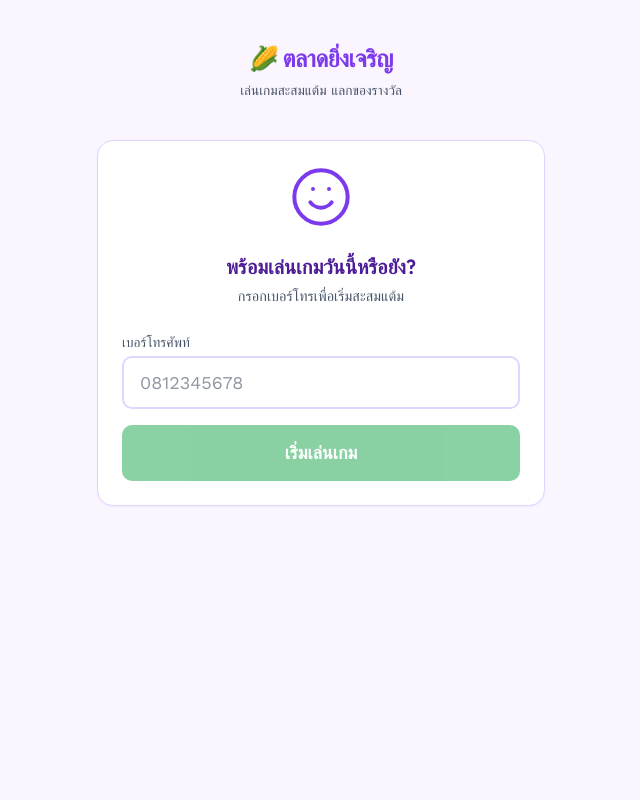
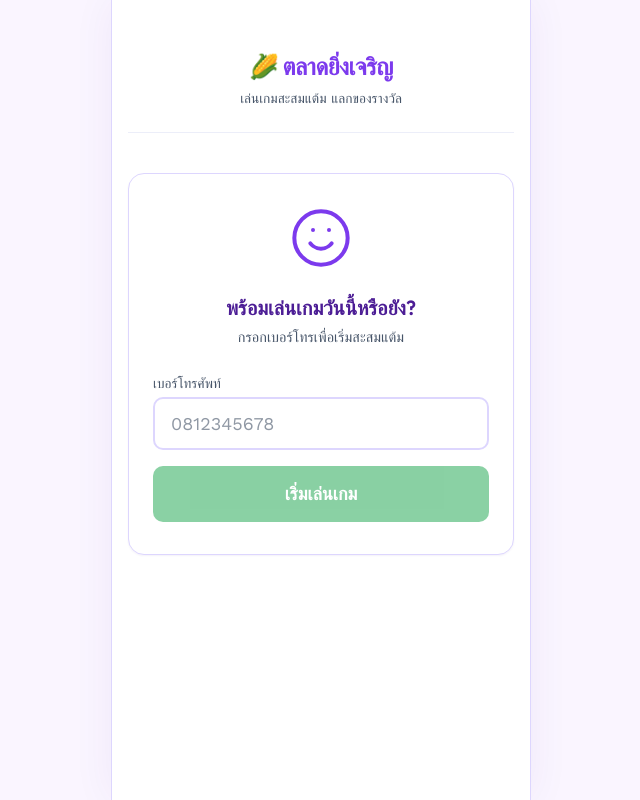
Before and after one commit to Rtertgr2/Corn_Project, a React (Vite) app in the folder web/: page /#/ in a window 1280 px wide. Shown: the whole page, without its empty margins (319-959 px from the left). Built offline with nearby package versions, Linux system fonts and the light colour scheme.

Commit message:
design: add app frame, improve card proportions

```diff
--- a/web/src/styles.css
+++ b/web/src/styles.css
@@ -75,17 +75,32 @@ body {
 
 /* App Shell */
 .app-shell {
-  max-width: 480px;
+  max-width: 420px;
   margin: 0 auto;
   padding: var(--space-md);
   min-height: 100dvh;
   display: flex;
   flex-direction: column;
+  background: var(--color-card);
+  border-left: 1px solid var(--color-border);
+  border-right: 1px solid var(--color-border);
+  box-shadow: 0 0 40px rgba(76, 29, 149, 0.06);
+}
+
+@media (min-width: 500px) {
+  .app-shell {
+    min-height: 100dvh;
+    border-radius: 0;
+    margin-top: 0;
+    margin-bottom: 0;
+  }
 }
 
 .app-header {
   text-align: center;
-  padding: var(--space-lg) 0 var(--space-md);
+  padding: var(--space-xl) 0 var(--space-lg);
+  border-bottom: 1px solid var(--color-muted);
+  margin-bottom: var(--space-md);
 }
 
 .app-header h1 {
@@ -107,9 +122,10 @@ body {
   background: var(--color-card);
   border: 1px solid var(--color-border);
   border-radius: var(--radius-lg);
-  padding: var(--space-lg);
+  padding: var(--space-xl) var(--space-lg);
   box-shadow: var(--shadow-sm);
   transition: box-shadow var(--transition-normal);
+  margin-bottom: var(--space-md);
 }
 
 .card:hover {
@@ -452,26 +468,26 @@ body {
 /* Result Screen */
 .result-screen {
   text-align: center;
-  padding: var(--space-xl) 0;
+  padding: var(--space-2xl) var(--space-lg);
 }
 
 .result-screen .result-icon {
   font-size: 3rem;
-  margin-bottom: var(--space-md);
+  margin-bottom: var(--space-lg);
 }
 
 .result-screen .result-text {
   font-family: var(--font-heading);
-  font-size: 1.5rem;
+  font-size: 1.4rem;
   font-weight: 700;
   color: var(--color-foreground);
   margin-bottom: var(--space-sm);
 }
 
 .result-screen .result-sub {
-  font-size: 1rem;
+  font-size: 0.95rem;
   color: var(--color-muted-foreground);
-  margin-bottom: var(--space-lg);
+  margin-bottom: var(--space-xl);
 }
 
 /* Responsive */
```
